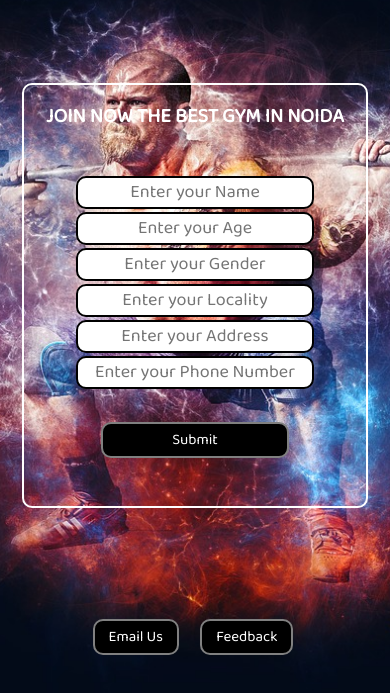
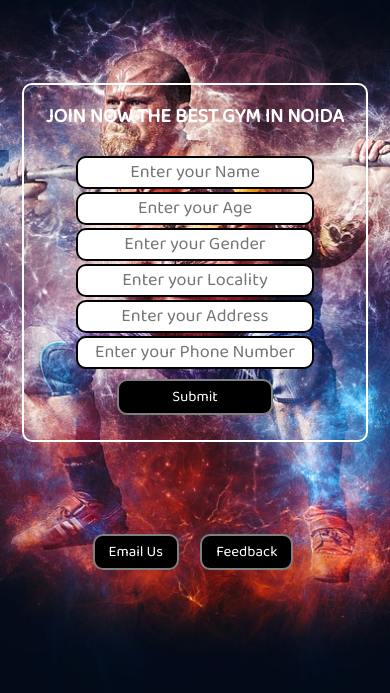
Before and after one commit to prashantyadav8301/fitness.github.io, a plain HTML site: page index.html in a window 390 px wide. Shown: the part 141-834 px from the top of the page. Drawn offline with Linux system fonts and the light colour scheme.

Commit message:
make responsive

```diff
--- a/css/style.css
+++ b/css/style.css
@@ -163,7 +163,7 @@ body {
     }
 
     .right {
-        top: 90vh;
+        top: 80vh;
         left: 30px;
         margin: 0 auto;
         /* border: 2px solid rgb(241, 220, 26); */
@@ -179,23 +179,25 @@ body {
         padding: 15px;
         width: 80vw;
         border-radius: 10px;
-        /* border: 2px solid white; */
     }
 
     .container h1 {
         font-size: 20px;
-        margin-bottom: 20px;
-        /* border: 2px solid pink; */
+        margin-bottom: 10px;
     }
 
     form .form-group input {
         width: 60vw;
         outline: none;
-        /* border: 2px solid red; */
     }
 
     .container form {
-        padding-top: 20px;
-        /* border: 2px solid hotpink; */
+        padding-top: 10px;
+    }
+
+    .container button {
+        width: 50%;
+        margin: 10px auto;
+        display: block;
     }
 }
```
